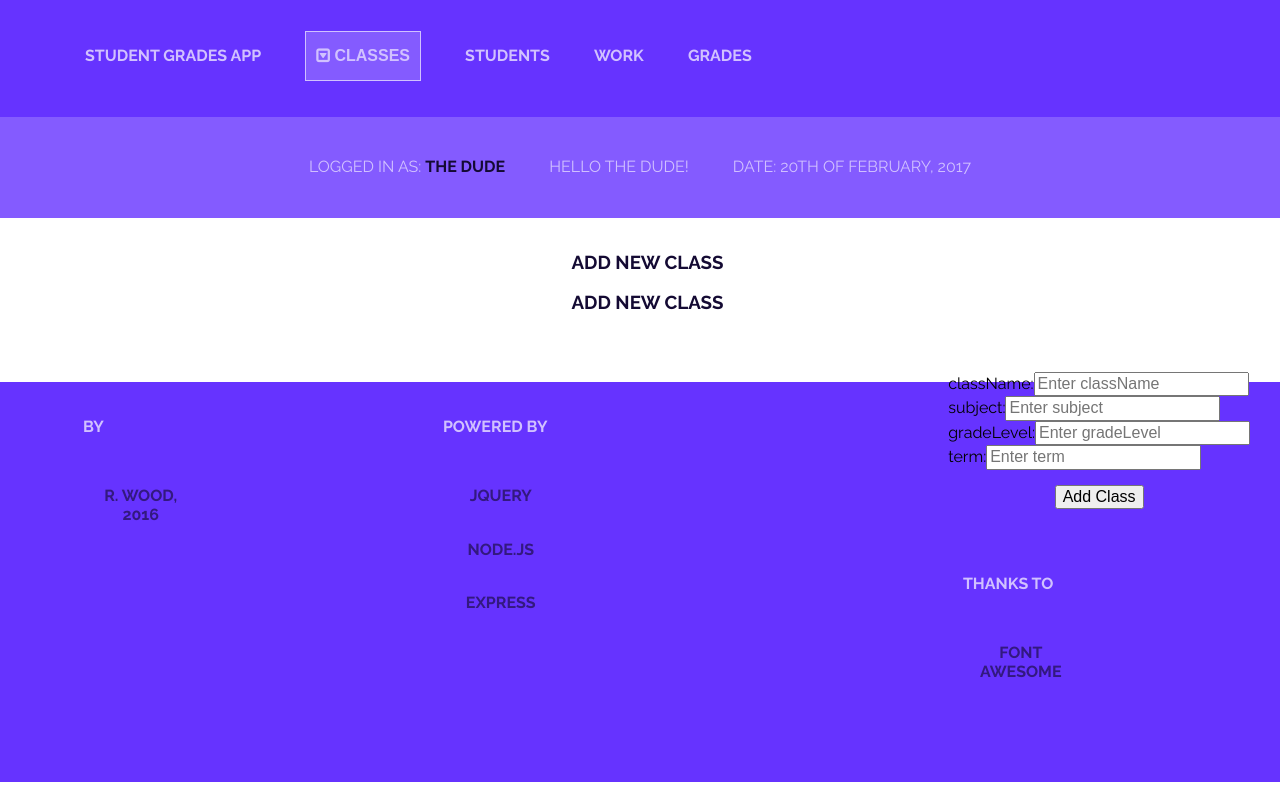
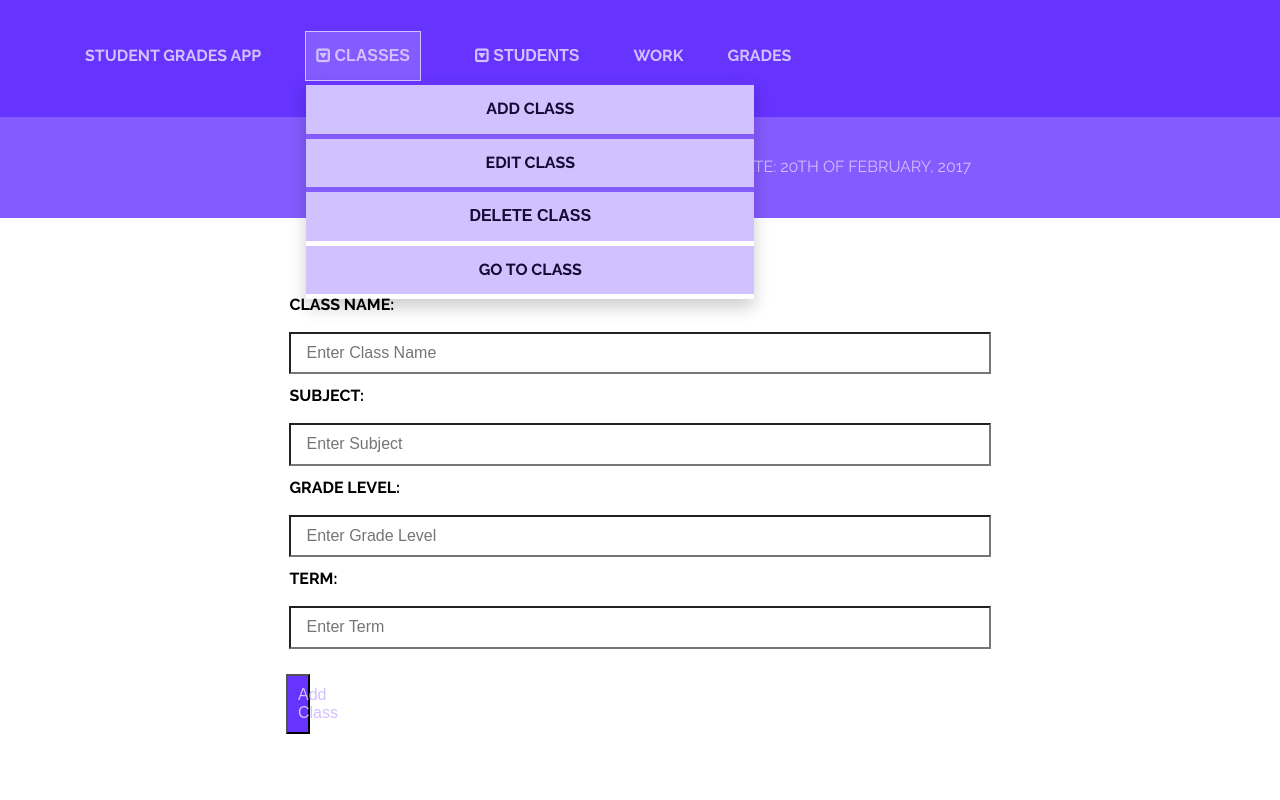
Before and after one commit to testinnplayin/student-grades-app, a website: page public/views/create-class.html in a window 1280 px wide. Both pictures are taken after a click on the button "CLASSES". Shown: the top 800 px of the page. Drawn offline with nearby package versions, Linux system fonts and the light colour scheme.

Commit message:
fixed some display issues

```diff
--- a/ideas/create-class.css
+++ b/ideas/create-class.css
@@ -180,7 +180,7 @@ h1 {
 
 /* FORM STYLES */
 
-form {
+.class-form {
 	margin: 20px auto;
 	width: 95%;
 }
--- a/public/scripts/create-class.js
+++ b/public/scripts/create-class.js
@@ -1,4 +1,18 @@
 'use strict';
+
+function handleDropDownClickClassCreate(index) {
+	$('.js-dropdown-btn-' + index).click(function(e) {
+		e.preventDefault();
+
+		$('.js-actions-dropdown-' + index).toggleClass('show');
+	});
+
+	$(window).click(function(e) {
+		if (!e.target.matches('.js-dropdown-btn-' + index)) {
+			$('.js-actions-dropdown-' + index).removeClass('show');
+		}
+	});
+}
 
 function renderAlert(result, response) {
 	var mainContent = '.js-main-content',
@@ -35,13 +49,15 @@ function renderAlert(result, response) {
 
 function renderForm() {
 	var form = 'form',
-		arr = ['className', 'subject', 'gradeLevel', 'term'],
+		arr = ['Class Name', 'Subject', 'Grade Level', 'Term'],
 		button = 'button',
 		contentContainer = '.js-content-container';
 
 	$(contentContainer).append('<h3>Add New Class</h3>');
 
-	$(contentContainer).append('<form></form>');
+	$(contentContainer).append('<form></form>')
+	.find('form')
+	.addClass('class-form');
 
 	for (let item in arr) {
 		$(form).append('<div class="form-group js-f-grp-' + item + '"></div>');
@@ -49,7 +65,9 @@ function renderForm() {
 
 	for (let i = 0; i < arr.length; i++) {
 		let jsGrp = '.js-f-grp-' + i,
-			item = arr[i];
+			item = arr[i],
+			itemArr = item.toLowerCase().split(' '),
+			newItem = itemArr.join('-');
 
 		$(jsGrp)
 		.append("<label></label>")
@@ -57,12 +75,12 @@ function renderForm() {
 
 		$(jsGrp)
 		.find('label')
-		.attr('for', item)
+		.attr('for', newItem)
 		.text(item + ':');
 
 		$(jsGrp)
 		.find('input')
-		.attr('id', item)
+		.attr('id', newItem)
 		.attr('type', 'text')
 		.attr('placeholder', 'Enter ' + item)
 		.attr('required');
@@ -145,6 +163,7 @@ function handleActions() {
 
 	checkState(currentView);
 	handleSubmit();
+	handleDropDownClickClassCreate('classes');
 }
 
 $(document).ready(handleActions());
--- a/public/styles/media-q/_media-q-index.scss
+++ b/public/styles/media-q/_media-q-index.scss
@@ -113,7 +113,7 @@
 		}
 	}
 
-	form {
+	#search-form {
 		display: map-get($disp, in-b);
 		float: $f-right;
 		padding-top: 5 * $val-1;
@@ -250,7 +250,7 @@
 	}
 
 	.table tbody tr .edit {
-		padding-left: 700px;
+		padding-left: 150px;
 	}
 
 	.footer-container {
--- a/public/styles/templates/_class-form-template.scss
+++ b/public/styles/templates/_class-form-template.scss
@@ -1,30 +1,30 @@
-@import '../_mix-n-var.scss';
-
-main {
-	.main-content {
-		.content-container {
-			// border: $border-styles;
-			// border-radius: $border-rad;
-			// background: $head-foot-color;
-
-			h3 {
-				padding-left: 15px;
-			}
-			p {
-				margin-left: 5px;
-			}
-			form {
-				margin: 15px 5px;
-				.form-group {
-					label {
-						margin-top: 5px;
-					}
-				}
-				#submit-btn {
-					display: block;
-					margin: 15px auto;
-				}
-			}
-		}
-	}
-}
+// @import '../_mix-n-var.scss';
+//
+// main {
+// 	.main-content {
+// 		.content-container {
+// 			// border: $border-styles;
+// 			// border-radius: $border-rad;
+// 			// background: $head-foot-color;
+//
+// 			h3 {
+// 				padding-left: 15px;
+// 			}
+// 			p {
+// 				margin-left: 5px;
+// 			}
+// 			form {
+// 				margin: 15px 5px;
+// 				.form-group {
+// 					label {
+// 						margin-top: 5px;
+// 					}
+// 				}
+// 				#submit-btn {
+// 					display: block;
+// 					margin: 15px auto;
+// 				}
+// 			}
+// 		}
+// 	}
+// }
--- a/public/views/create-class.html
+++ b/public/views/create-class.html
@@ -27,7 +27,17 @@
 								</div>
 							</div>
 						</li>
-						<li><a href="#">Students</a></li>
+						<li>
+							<div class="dropdown-classes js-dropdown-students">
+								<button type="button" name="dropdown-btn" class="dropdown-btn-classes js-dropdown-btn-students"><i class="fa fa-caret-square-o-down" aria-hidden="true"></i> Students</button>
+								<div class="actions-dropdown-classes js-actions-dropdown-students">
+									<a href="/students" role="button" value="class-number" class="class-finder">Add Student</a>
+									<a href="/students" role="button" value="class-number" class="class-finder">Edit Student</a>
+									<button type="button" class="js-send-to-del-trigger" value="class-number">Delete Student</button>
+									<a href="/students" role="button" value="class-number" class="class-finder">Go To Student</a>
+								</div>
+							</div>
+						</li>
 						<li><a href="#">Work</a></li>
 						<li><a href="#">Grades</a></li>
 					</ul>
@@ -46,8 +56,6 @@
 		<main>
 			<section class="main-content js-main-content">
 				<div class="content-container js-content-container">
-					<h3>Add New Class</h3>
-
 					<!-- Data loads here -->
 				</div>
 			</section>
```
Also changed, not shown: public/styles/main.css.
